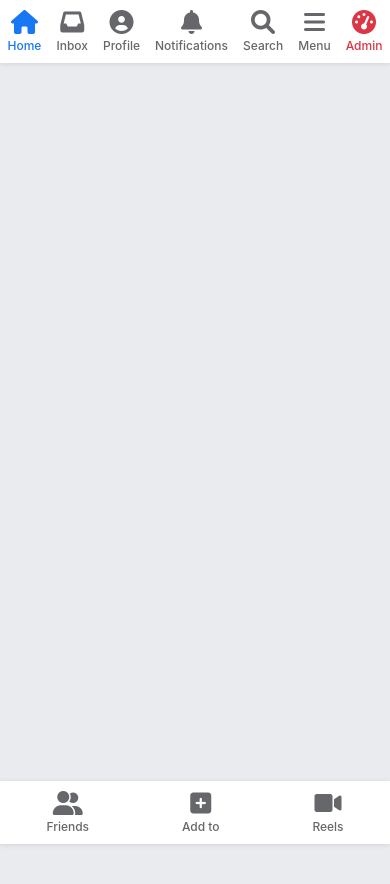
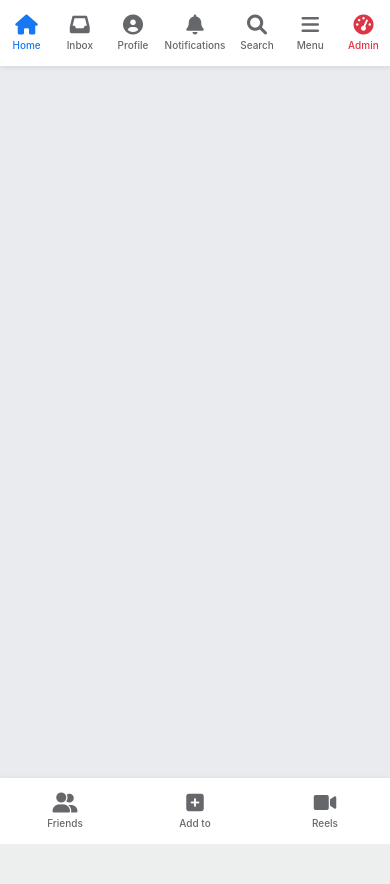
Before and after one commit to Hencheng2/fin, a Django app: template templates/add.html in a window 390 px wide. After the commit the page ends 844 px from the top, so only its background shows below. Run offline with Django 3.2, Linux system fonts and the light colour scheme; the template is opened without the code that fills it, so the values that code supplies are empty.

Commit message:
Update base.html

```diff
--- a/templates/base.html
+++ b/templates/base.html
@@ -40,6 +40,7 @@
 
         .navbar-top {
             top: 0;
+            flex-wrap: wrap; /* Allows items to wrap on smaller screens */
         }
 
         .navbar-bottom {
@@ -56,6 +57,7 @@
             font-weight: 500;
             transition: color 0.3s ease;
             text-align: center;
+            padding: 5px; /* Added padding for touch targets */
         }
 
         .nav-item:hover, .nav-item.active {
@@ -79,8 +81,22 @@
         .main-content {
             padding: 20px;
             min-height: calc(100vh - 120px); /* Adjust height to fill space between navbars */
+            box-sizing: border-box; /* Include padding in height calculation */
+            max-width: 1200px;
+            margin: 0 auto;
         }
 
+        /* --- Responsive Styles for smaller screens (e.g., mobile) --- */
+        @media (max-width: 600px) {
+            .nav-item {
+                font-size: 10px; /* Smaller font for labels */
+                flex: 1; /* Distributes items evenly */
+            }
+
+            .nav-item .icon {
+                font-size: 20px; /* Slightly smaller icons */
+            }
+        }
     </style>
 </head>
 <body>
```
